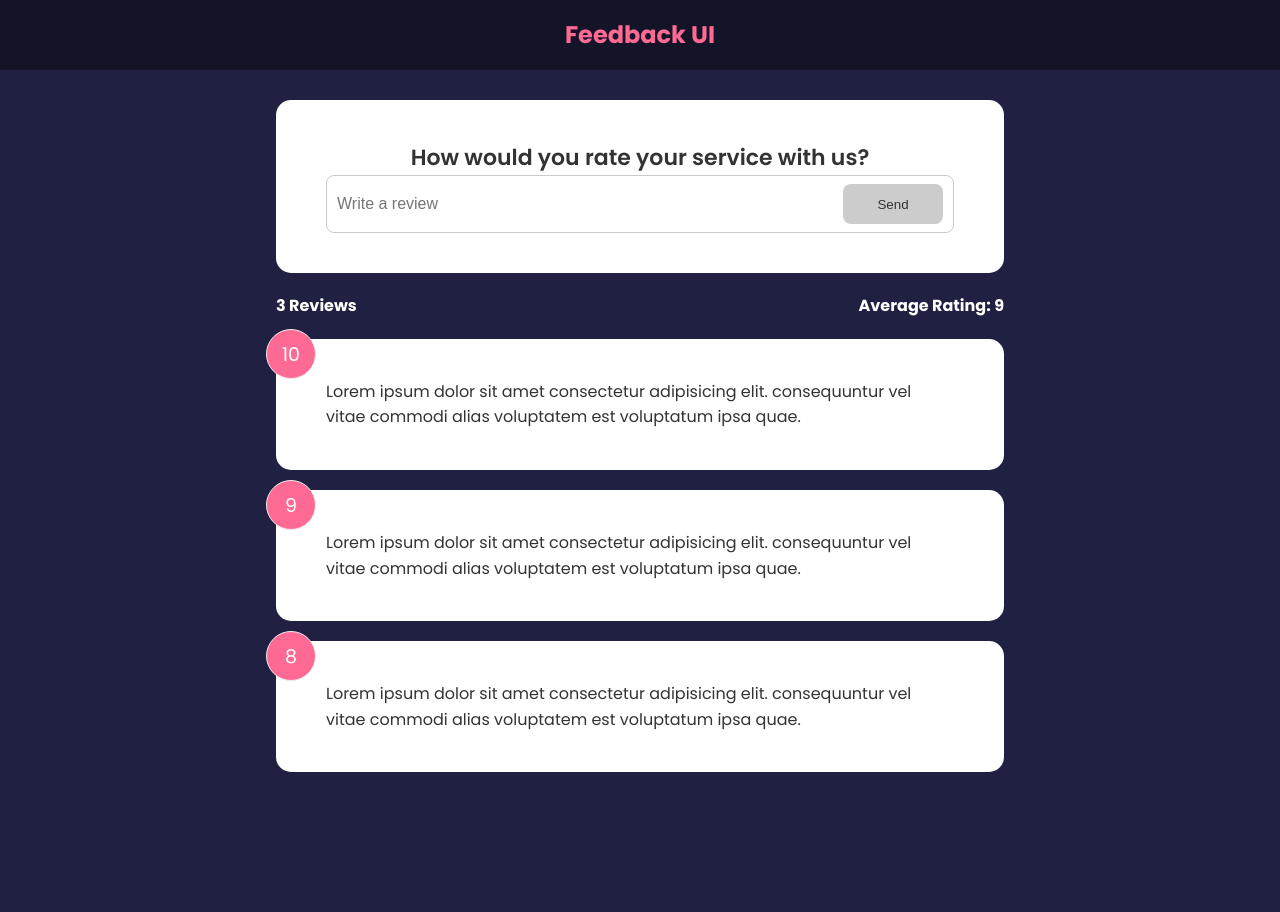
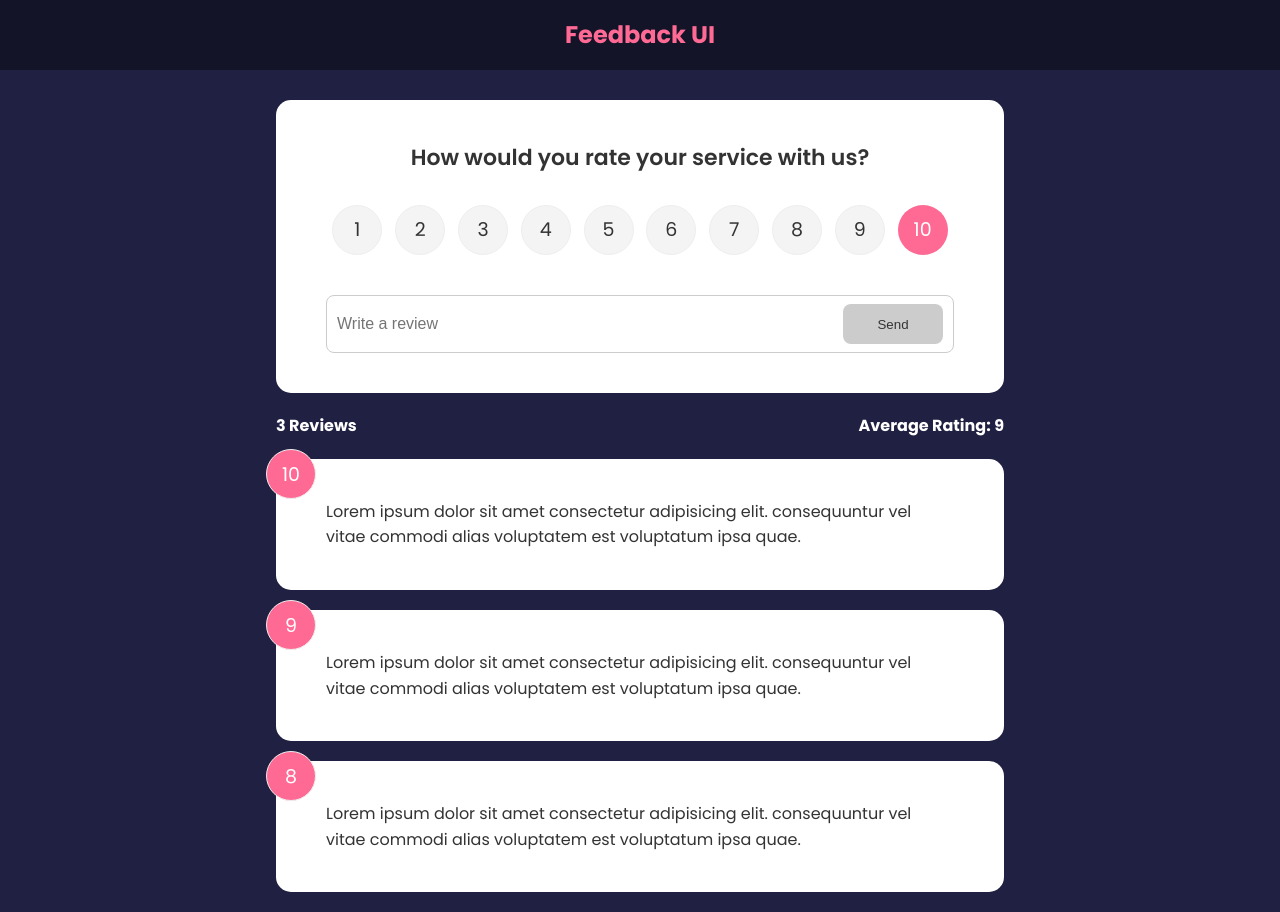
Before and after one commit to hugobotas/feedback-app, a React (Vite) app: page / in a window 1280 px wide. Before the commit the page ends 800 px from the top, so only its background shows below. Built offline with nearby package versions, Linux system fonts and the light colour scheme; some icons are missing.

Commit message:
feat: feedbackform add + animations

```diff
--- a/src/App.tsx
+++ b/src/App.tsx
@@ -8,17 +8,21 @@
 function App() {
   const [feedback, setFeedback] = useState(FeedbackData);
 
-  function deleteFeedback(id: number) {
+  function deleteFeedback(id: string) {
     if (window.confirm('Are you sure you want to delete?')) {
       setFeedback(feedback.filter((item) => item.id !== id));
     }
+  }
+
+  function addFeedback(newFeedback: { text: string; rating: number; id: string }) {
+    setFeedback([newFeedback, ...feedback]);
   }
 
   return (
     <>
       <Header />
       <div className='container'>
-        <FeedbackForm />
+        <FeedbackForm handleAdd={addFeedback} />
         <FeedbackStats feedback={feedback} />
         <FeedbackList feedback={feedback} handleDelete={deleteFeedback} />
       </div>
--- a/src/components/FeedbackForm.tsx
+++ b/src/components/FeedbackForm.tsx
@@ -1,31 +1,47 @@
 import Card from './shared/Card';
 import Button from './shared/Button';
 import * as Yup from 'yup';
-import { ErrorMessage, Field, Form, Formik } from 'formik';
-import React from 'react';
+import { ErrorMessage, Field, Form, Formik, FormikHelpers } from 'formik';
+import React, { useState } from 'react';
+import RatingSelect from './RatingSelect';
+import { v4 as uuidv4 } from 'uuid';
 
 interface FormValuesType {
   review: string;
 }
 
-function FeedbackForm() {
+interface FeedbackFormProps {
+  handleAdd: (arg0: { rating: number; text: string; id: string }) => void;
+}
+
+function FeedbackForm({ handleAdd }: FeedbackFormProps) {
   const initialValues: FormValuesType = { review: '' };
+  const [rating, setRating] = useState(0);
+
+  function handleSubmit(values: FormValuesType, formikHelpers: FormikHelpers<FormValuesType>) {
+    const newFeedback = {
+      text: values.review,
+      rating: rating,
+      id: uuidv4(),
+    };
+    handleAdd(newFeedback);
+    formikHelpers.resetForm();
+  }
+
   return (
     <Card>
-      <h2>How would you rate your service with us?</h2>
       <Formik
         validateOnMount={true}
         initialValues={initialValues}
-        onSubmit={(values) => {
-          alert(JSON.stringify(values, null, 2));
-        }}
+        onSubmit={handleSubmit}
         validationSchema={Yup.object({
           review: Yup.string().min(10, 'Text must be at least 10 characters').required('Required'),
         })}
       >
         {(formik) => (
           <Form>
-            {/* @TODO - rating select component */}
+            <h2>How would you rate your service with us?</h2>
+            <RatingSelect select={(rating: number) => setRating(rating)} />
             <div className='input-group'>
               <Field name='review' type='text' placeholder='Write a review' />
               <Button type='submit' isDisabled={!!formik.errors.review}>
--- a/src/components/FeedbackItem.tsx
+++ b/src/components/FeedbackItem.tsx
@@ -4,7 +4,7 @@
 
 interface FeedbackItemProps {
   item: FeedbackItemType;
-  handleDelete: (arg0: number) => void;
+  handleDelete: (arg0: string) => void;
 }
 
 function FeedbackItem({ item, handleDelete }: FeedbackItemProps) {
--- a/src/components/FeedbackList.tsx
+++ b/src/components/FeedbackList.tsx
@@ -1,9 +1,10 @@
 import { FeedbackItemType } from '../data/FeedbackData';
 import FeedbackItem from './FeedbackItem';
+import { AnimatePresence, motion } from 'framer-motion';
 
 interface FeedbackListProps {
   feedback: FeedbackItemType[];
-  handleDelete: (arg0: number) => void;
+  handleDelete: (arg0: string) => void;
 }
 
 function FeedbackList({ feedback, handleDelete }: FeedbackListProps) {
@@ -12,11 +13,28 @@
   }
   return (
     <div className='feedback-list'>
-      {feedback.map((item) => (
-        <FeedbackItem key={item.id} item={item} handleDelete={handleDelete} />
-      ))}
+      <AnimatePresence>
+        {feedback.map((item) => (
+          <motion.div
+            key={item.id}
+            initial={{ opacity: 0 }}
+            animate={{ opacity: 1 }}
+            exit={{ opacity: 0 }}
+          >
+            <FeedbackItem key={item.id} item={item} handleDelete={handleDelete} />
+          </motion.div>
+        ))}
+      </AnimatePresence>
     </div>
   );
+
+  // return (
+  //   <div className='feedback-list'>
+  //     {feedback.map((item) => (
+  //       <FeedbackItem key={item.id} item={item} handleDelete={handleDelete} />
+  //     ))}
+  //   </div>
+  // );
 }
 
 export default FeedbackList;
--- /dev/null
+++ b/src/components/RatingSelect.tsx
@@ -0,0 +1,131 @@
+import React, { ChangeEvent, useState } from 'react';
+
+interface RatingSelectProps {
+  select: (arg0: number) => void;
+}
+
+function RatingSelect({ select }: RatingSelectProps) {
+  const [selected, setSelected] = useState(10);
+
+  function handleChange(e: ChangeEvent<HTMLInputElement>) {
+    select(+e.currentTarget.value);
+    setSelected(+e.currentTarget.value);
+  }
+
+  return (
+    <ul className='rating'>
+      <li>
+        <input
+          type='radio'
+          id='num1'
+          name='rating'
+          value='1'
+          onChange={handleChange}
+          checked={selected === 1}
+        />
+        <label htmlFor='num1'>1</label>
+      </li>
+      <li>
+        <input
+          type='radio'
+          id='num2'
+          name='rating'
+          value='2'
+          onChange={handleChange}
+          checked={selected === 2}
+        />
+        <label htmlFor='num2'>2</label>
+      </li>
+      <li>
+        <input
+          type='radio'
+          id='num3'
+          name='rating'
+          value='3'
+          onChange={handleChange}
+          checked={selected === 3}
+        />
+        <label htmlFor='num3'>3</label>
+      </li>
+      <li>
+        <input
+          type='radio'
+          id='num4'
+          name='rating'
+          value='4'
+          onChange={handleChange}
+          checked={selected === 4}
+        />
+        <label htmlFor='num4'>4</label>
+      </li>
+      <li>
+        <input
+          type='radio'
+          id='num5'
+          name='rating'
+          value='5'
+          onChange={handleChange}
+          checked={selected === 5}
+        />
+        <label htmlFor='num5'>5</label>
+      </li>
+      <li>
+        <input
+          type='radio'
+          id='num6'
+          name='rating'
+          value='6'
+          onChange={handleChange}
+          checked={selected === 6}
+        />
+        <label htmlFor='num6'>6</label>
+      </li>
+      <li>
+        <input
+          type='radio'
+          id='num7'
+          name='rating'
+          value='7'
+          onChange={handleChange}
+          checked={selected === 7}
+        />
+        <label htmlFor='num7'>7</label>
+      </li>
+      <li>
+        <input
+          type='radio'
+          id='num8'
+          name='rating'
+          value='8'
+          onChange={handleChange}
+          checked={selected === 8}
+        />
+        <label htmlFor='num8'>8</label>
+      </li>
+      <li>
+        <input
+          type='radio'
+          id='num9'
+          name='rating'
+          value='9'
+          onChange={handleChange}
+          checked={selected === 9}
+        />
+        <label htmlFor='num9'>9</label>
+      </li>
+      <li>
+        <input
+          type='radio'
+          id='num10'
+          name='rating'
+          value='10'
+          onChange={handleChange}
+          checked={selected === 10}
+        />
+        <label htmlFor='num10'>10</label>
+      </li>
+    </ul>
+  );
+}
+
+export default RatingSelect;
--- a/src/data/FeedbackData.ts
+++ b/src/data/FeedbackData.ts
@@ -1,23 +1,23 @@
 const FeedbackData: FeedbackItemType[] = [
   {
-    id: 1,
+    id: '1',
     rating: 10,
     text: 'Lorem ipsum dolor sit amet consectetur adipisicing elit. consequuntur vel vitae commodi alias voluptatem est voluptatum ipsa quae.',
   },
   {
-    id: 2,
+    id: '2',
     rating: 9,
     text: 'Lorem ipsum dolor sit amet consectetur adipisicing elit. consequuntur vel vitae commodi alias voluptatem est voluptatum ipsa quae.',
   },
   {
-    id: 3,
+    id: '3',
     rating: 8,
     text: 'Lorem ipsum dolor sit amet consectetur adipisicing elit. consequuntur vel vitae commodi alias voluptatem est voluptatum ipsa quae.',
   },
 ];
 
 export interface FeedbackItemType {
-  id: number;
+  id: string;
   rating: number;
   text: string;
 }
```
